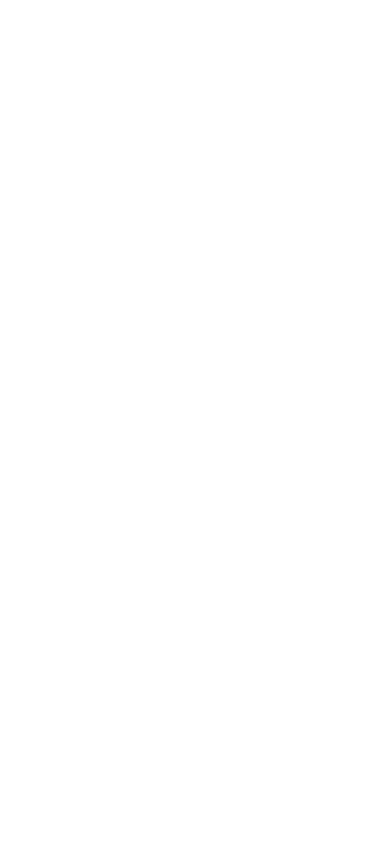
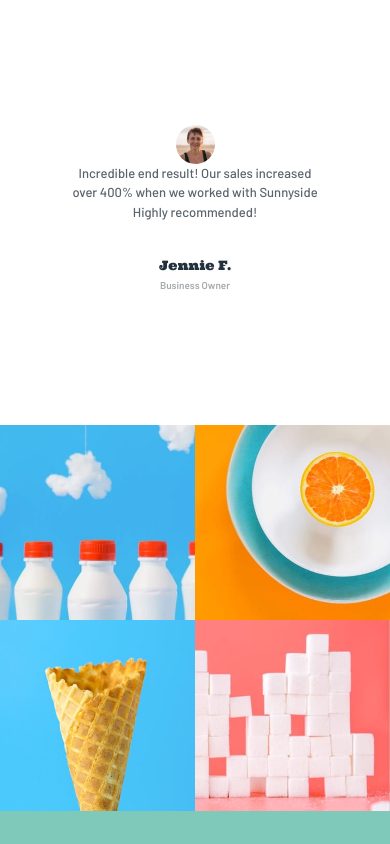
Before and after one commit to Anastasiiiii/agency-landing-page, a React (Create React App) app: page / in a window 390 px wide. Shown: the part 3320-4164 px from the top of the page. Before the commit the page ends 2669 px from the top, so only its background shows below. Built offline with nearby package versions, Linux system fonts and the light colour scheme.

Commit message:
add responsive adaptive images line and footer

```diff
--- a/src/App.js
+++ b/src/App.js
@@ -68,9 +68,9 @@
         <Image bgImage={bgImage3Big} header={header1} text={passage1} textColor={textColor1} />
         <Image bgImage={bgImage4Big} header={header2} text={passage2} textColor={textColor2} />
       </span>
-      {/* <ClientCase />
-      <ImgLine />
-      <Footer /> */}
+      <ClientCase />
+      <ImgLine isMobile={isMobile} />
+      <Footer />
     </div>
   );
 }
--- a/src/components/ImgLine.jsx
+++ b/src/components/ImgLine.jsx
@@ -4,18 +4,27 @@
 import coneImg from "../images/desktop/image-gallery-cone.jpg";
 import sugarImg from "../images/desktop/image-gallery-sugarcubes.jpg";
 
-const ImgLine = () => {
+import milkImgSmall from "../images/mobile/image-gallery-milkbottles.jpg";
+import orangeImgSmall from "../images/mobile/image-gallery-orange.jpg";
+import coneImgSmall from "../images/mobile/image-gallery-cone.jpg";
+import sugarImgSmall from "../images/mobile/image-gallery-sugar-cubes.jpg";
 
+const ImgLine = ({ isMobile }) => {
     const imagesData = [milkImg, orangeImg, coneImg, sugarImg];
+    const imagesDataMobile = [milkImgSmall, orangeImgSmall, coneImgSmall, sugarImgSmall];
 
-    return(
-        <div className="images-in-line">
-            {imagesData.map((data, index) => (
-                <img key={index} src={data} className="line-img" alt="gallery item" style={{width: "25%"}} />
-            ))}
-
-        </div>
-    )
+    return (
+        <span className="images-in-line">
+            {isMobile
+                ? imagesDataMobile.map((data, index) => (
+                    <img key={index} src={data} className="line-img" alt="gallery item" style={{ width: "50%", marginBottom: "-4px" }} />
+                ))
+                : imagesData.map((data, index) => (
+                    <img key={index} src={data} className="line-img" alt="gallery item" style={{ width: "25%" }} />
+                ))
+            }
+        </span>
+    );
 }
 
 export default ImgLine;
--- a/src/styles/ClientCase.css
+++ b/src/styles/ClientCase.css
@@ -23,3 +23,11 @@
     align-items: center;
     gap: 20px;
 }
+
+@media (max-width: 500px) {
+    .all-client-cards{
+        display: flex;
+        flex-direction: column;
+        gap: 0;
+    }
+}
```
Also changed, not shown: src/styles/ImgLine.css (deleted, +0 -9 lines).
